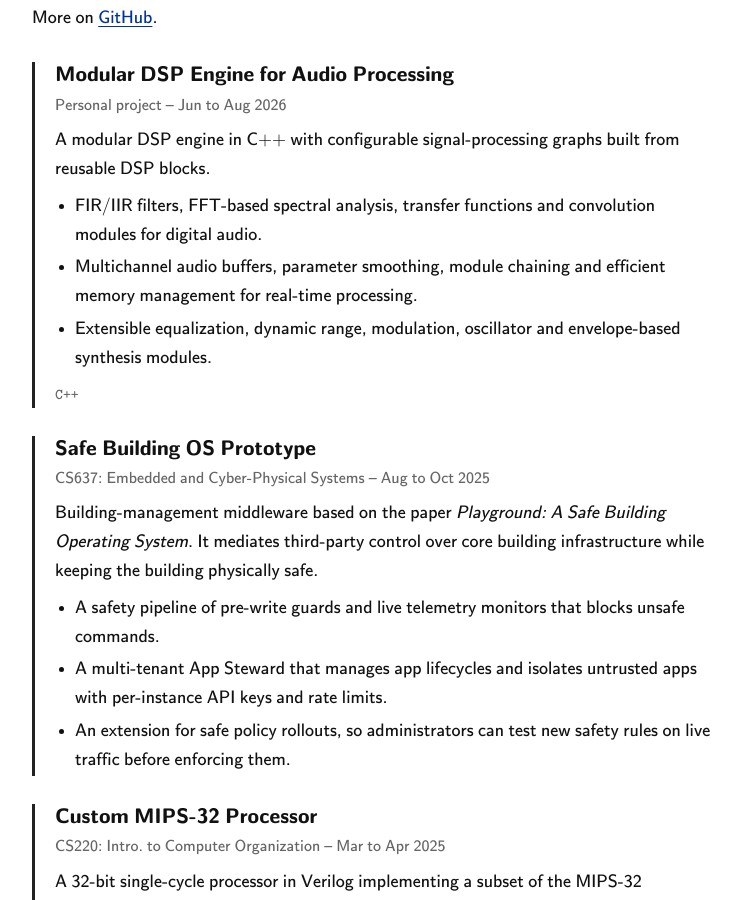
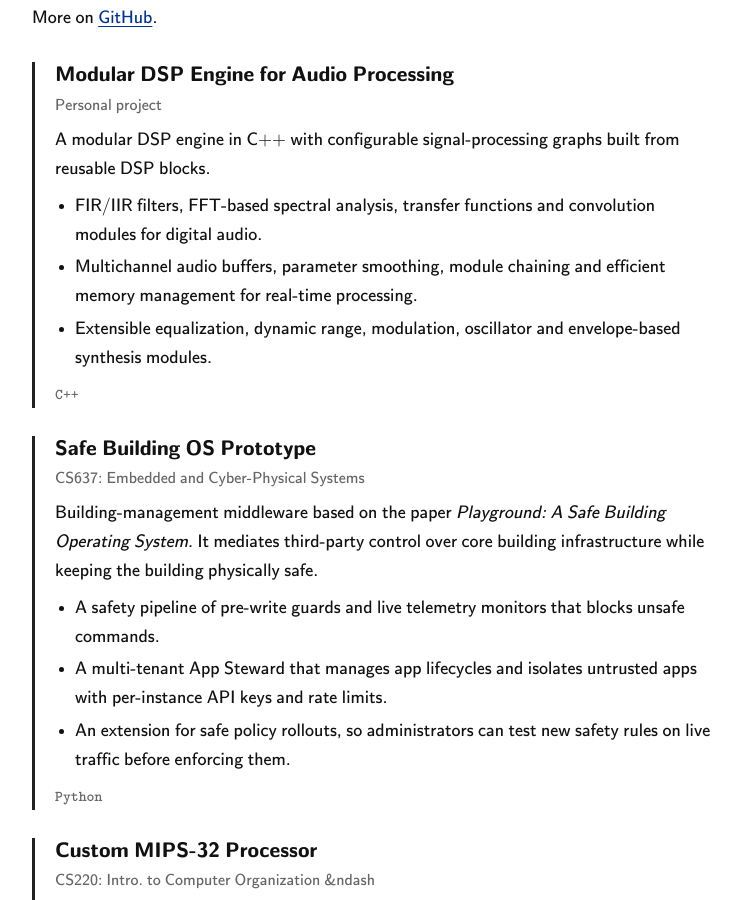
Before and after one commit to arun8166/arun8166.github.io, a plain HTML site: page projects.html in a window 1280 px wide. Shown: the part 164-1064 px from the top of the page, without its empty margins (268-1009 px from the left). Drawn offline with Linux system fonts and the light colour scheme.

Commit message:
Update projects.html

```diff
--- a/projects.html
+++ b/projects.html
@@ -27,7 +27,7 @@
 
   <div class="project">
     <h2>Modular DSP Engine for Audio Processing</h2>
-    <p class="meta">Personal project &ndash; Jun to Aug 2026</p>
+    <p class="meta">Personal project</p>
     <p>A modular DSP engine in C++ with configurable signal-processing graphs built from reusable DSP blocks.</p>
     <ul>
       <li>FIR/IIR filters, FFT-based spectral analysis, transfer functions and convolution modules for digital audio.</li>
@@ -39,18 +39,19 @@
 
   <div class="project">
     <h2>Safe Building OS Prototype</h2>
-    <p class="meta">CS637: Embedded and Cyber-Physical Systems &ndash; Aug to Oct 2025</p>
+    <p class="meta">CS637: Embedded and Cyber-Physical Systems</p>
     <p>Building-management middleware based on the paper <em>Playground: A Safe Building Operating System</em>. It mediates third-party control over core building infrastructure while keeping the building physically safe.</p>
     <ul>
       <li>A safety pipeline of pre-write guards and live telemetry monitors that blocks unsafe commands.</li>
       <li>A multi-tenant App Steward that manages app lifecycles and isolates untrusted apps with per-instance API keys and rate limits.</li>
       <li>An extension for safe policy rollouts, so administrators can test new safety rules on live traffic before enforcing them.</li>
     </ul>
+    <p class="tech">Python</p>
   </div>
 
   <div class="project">
     <h2>Custom MIPS-32 Processor</h2>
-    <p class="meta">CS220: Intro. to Computer Organization &ndash; Mar to Apr 2025</p>
+    <p class="meta">CS220: Intro. to Computer Organization &ndash</p>
     <p>A 32-bit single-cycle processor in Verilog implementing a subset of the MIPS-32 instruction set, with floating-point and custom instructions.</p>
     <ul>
       <li>Modular ALU, register file, control unit, instruction memory and data memory.</li>
```
